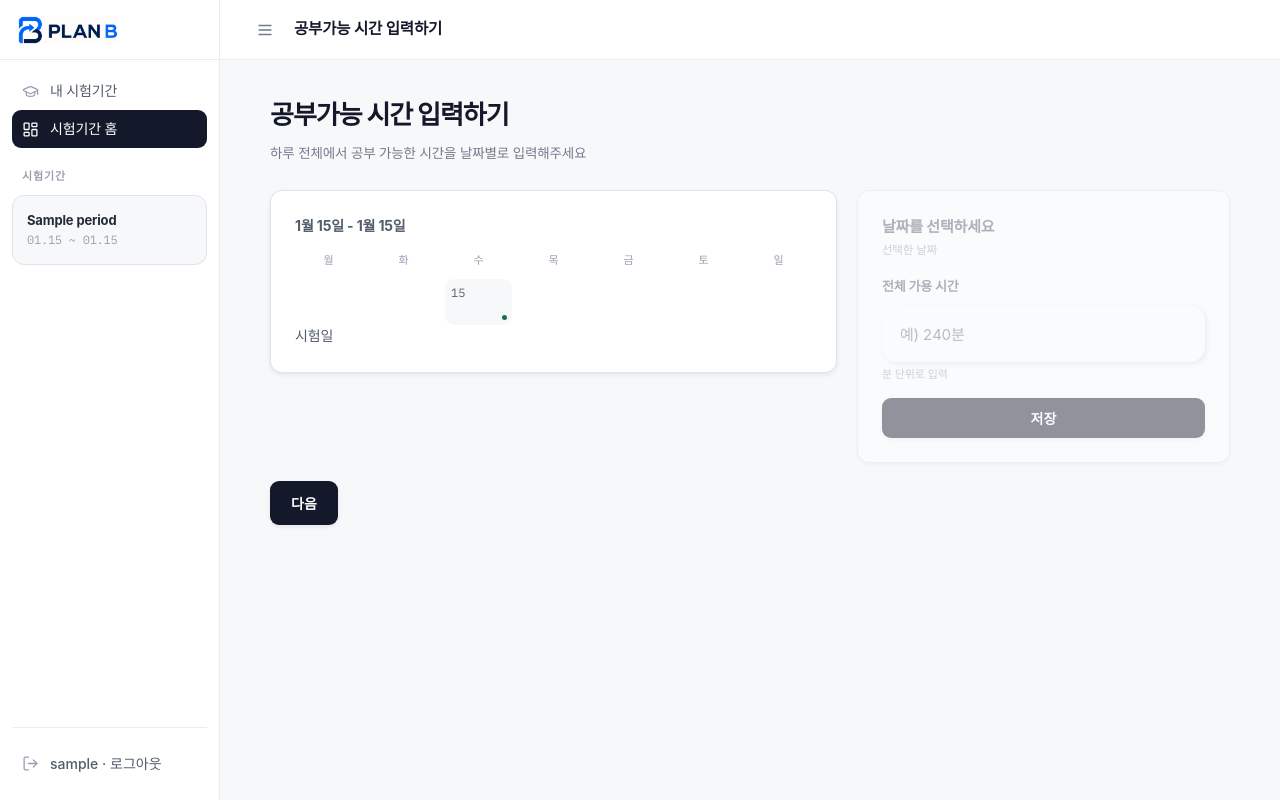
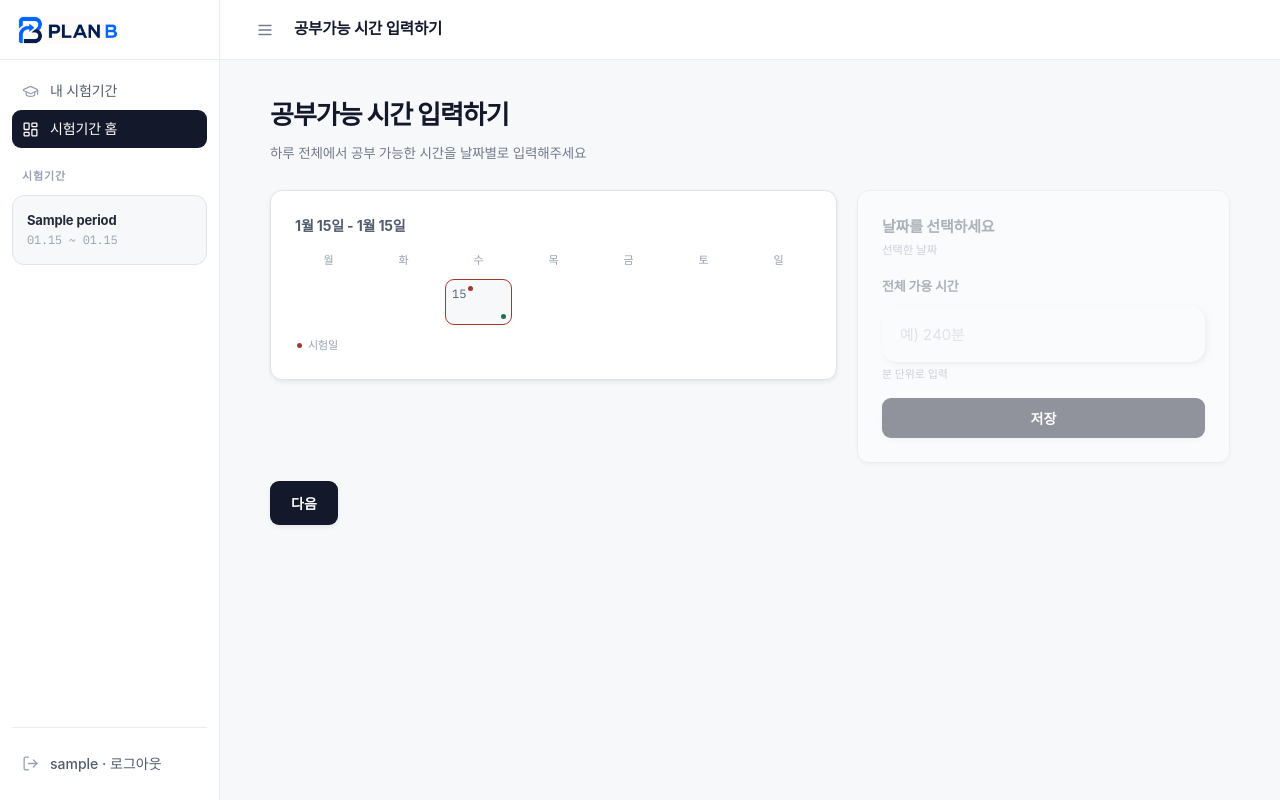
Before and after one commit to pirogramming/PLAN-B, a Django app: page /exams/periods/1/available-time/ in a window 1280 px wide. Run offline with Django 5.2, Linux system fonts and the light colour scheme; a user stored in the database is signed in; tables that the repository leaves empty hold one stand-in row (values such as "Sample post"); some web fonts are replaced.

Commit message:
style: #54 시험일 표시(exam-day) 및 placeholder 스타일 추가

```diff
--- a/static/css/components.css
+++ b/static/css/components.css
@@ -824,3 +824,31 @@
   color: var(--neutral7);
   margin-top: 4px;
 }
+
+/* 가용시간 입력 - 시험일 잠금 해제 + 표시만 남김 */
+.exam-day-marker {
+  border: 1.5px solid var(--judge3);
+}
+.exam-day-dot {
+  display: inline-block;
+  width: 5px;
+  height: 5px;
+  border-radius: 50%;
+  background: var(--judge3);
+  margin-left: 2px;
+  vertical-align: super;
+}
+.avail-legend {
+  display: flex;
+  align-items: center;
+  gap: 6px;
+  font-size: 11px;
+  color: var(--neutral7);
+  margin-top: 12px;
+}
+
+/* placeholder를 연하게 (예시 텍스트임을 명확히) */
+#side-panel-minutes::placeholder {
+  color: var(--neutral6);
+  opacity: 1;
+}
```
